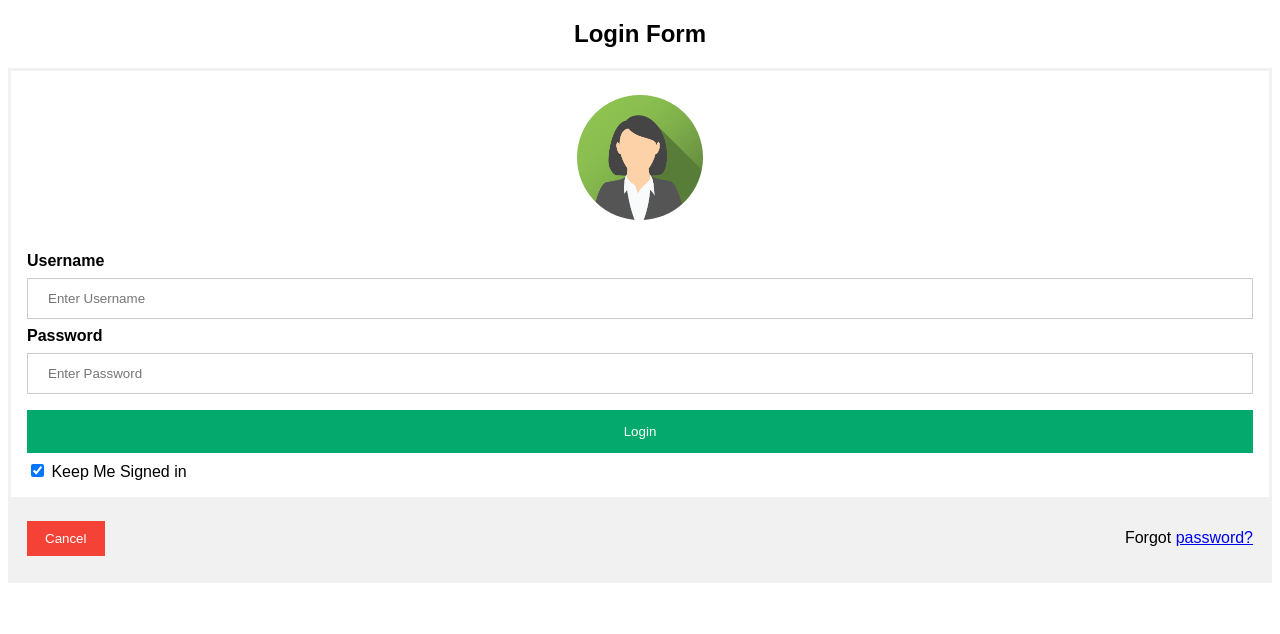
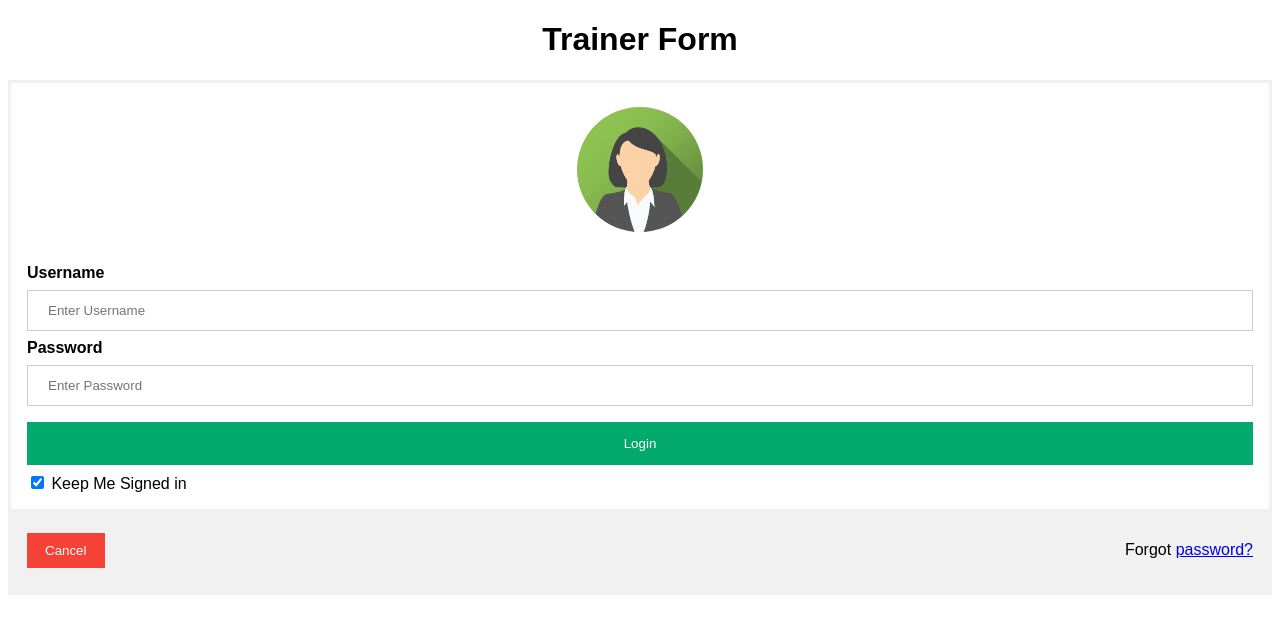
Before and after one commit to Ahmed6424/login-2, a plain HTML site: page index.html in a window 1280 px wide. Drawn offline with Linux system fonts and the light colour scheme.

Commit message:
update Trainer header

```diff
--- a/index.html
+++ b/index.html
@@ -68,7 +68,7 @@ span.psw {
 </head>
 <body>
 
-	<h2><center>Login Form<center></h2>
+	<h1><center>Trainer Form<center></h1>
 
 <form action="/action_page.php" method="post">
   <div class="imgcontainer">
```
